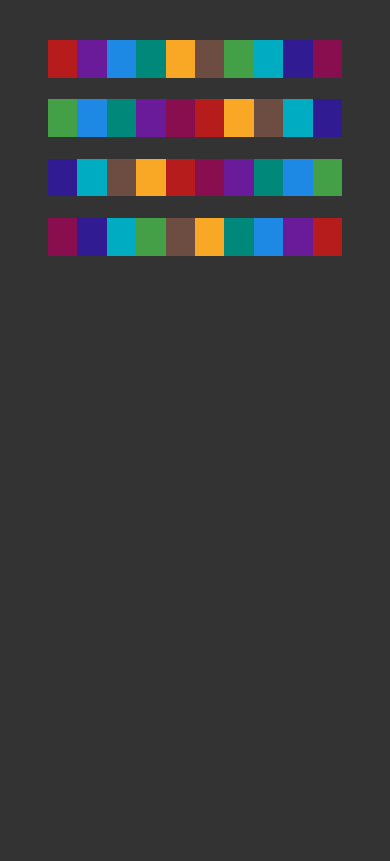
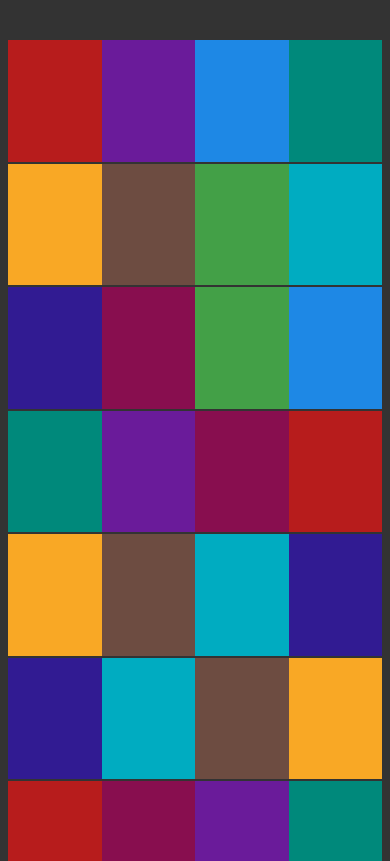
Before and after one commit to igameproject/Memory-Game, a plain HTML site: page index.html in a window 390 px wide. Shown: the top 861 px of the page. Drawn offline with nearby package versions, Linux system fonts and the light colour scheme.

Commit message:
Responsiveness added somewhat

```diff
--- a/css/styles.css
+++ b/css/styles.css
@@ -1,6 +1,7 @@
 body{
 	background: #333;
     font-family: verdana;
+
 }
 
 
@@ -19,9 +20,7 @@ body{
 
 .panels{
 	list-style: none;
-	padding-right: 40px ;
-
-
+	padding-left: 0 ;
 }
 
 .panels li{
@@ -69,3 +68,30 @@ body{
 @keyframes twirl{
 	0% {transform : rotateY(0deg) }
 	100% {transform: rotateY(90deg)}
+	 }
+
+@media (max-width: 786px){
+
+	.panels li{
+		width: 20%;
+	}
+
+	.panels div.front{
+		position: absolute;
+		padding:60% 0 60% 0;
+	}
+
+}
+
+@media (max-width: 576px){
+
+	.panels li{
+		width: 25%;
+	}
+
+	.panels div.front{
+		position: absolute;
+		padding:65% 0 65% 0;
+	}
+
+}
--- a/index.html
+++ b/index.html
@@ -3,7 +3,7 @@
 <head>
 
   <meta charset="UTF-8">
-  <title>My Web App</title>
+  <title>Memory Game</title>
   <link rel = "stylesheet" href = "css/styles.css">
   <link rel = "stylesheet" href = "https://maxcdn.bootstrapcdn.com/font-awesome/4.7.0/css/font-awesome.min.css" >
 
@@ -143,7 +143,7 @@
   		<!-- Fourth Row -->
   		<li id = "free-code-camp">
   			<div class = "front" style = "background:#880e4f"></div>
-  			<div class = "back" style = "background: #424242" name = "free-code-camp"><i class="fa fa-free-code-camp fa-3x" aria-hidden="true"></i></div>
+  			<div class = "back" style = "background: #424242" name = "free-code-camp2"><i class="fa fa-free-code-camp fa-3x" aria-hidden="true"></i></div>
   		</li>
   		<li id = "google">
   			<div class = "front" style = "background:#311b92"></div>
--- a/js/index.js
+++ b/js/index.js
@@ -15,7 +15,7 @@ $(document).ready(function(){
         }
         previous = present;
 
-        if(tiles > 0 ){
+        if(tiles == 40  ){
           $(".wrapper").html("<center class = 'youwin'><h1>You win</h1><p>Refreshing Game</p><i class='fa fa-refresh fa-spin fa-3x'></i></center>");
 
           setTimeout(function(){location.reload();},4000);
```
